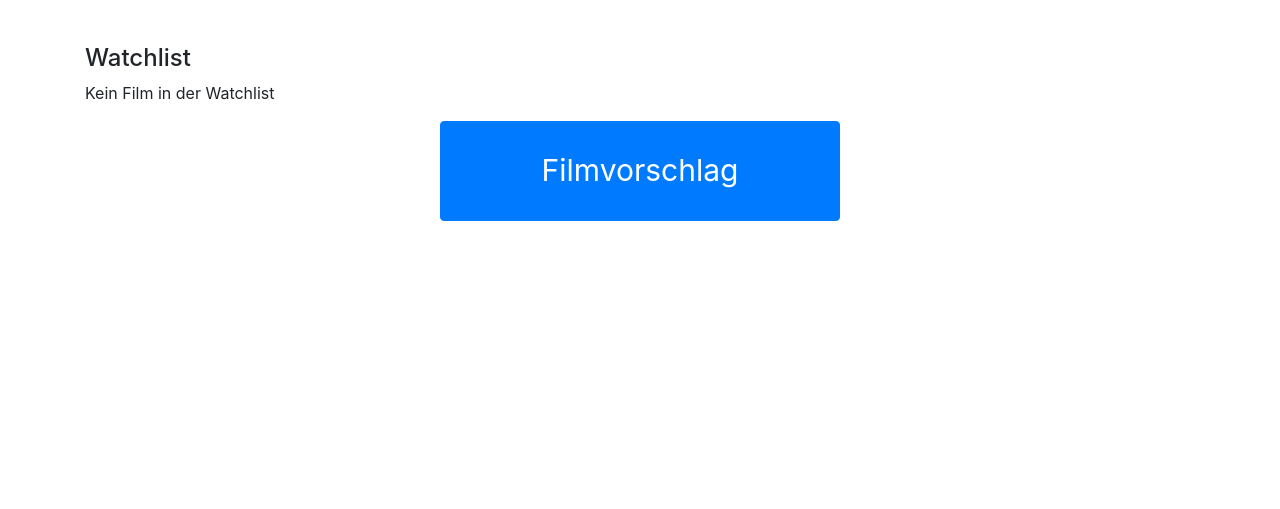
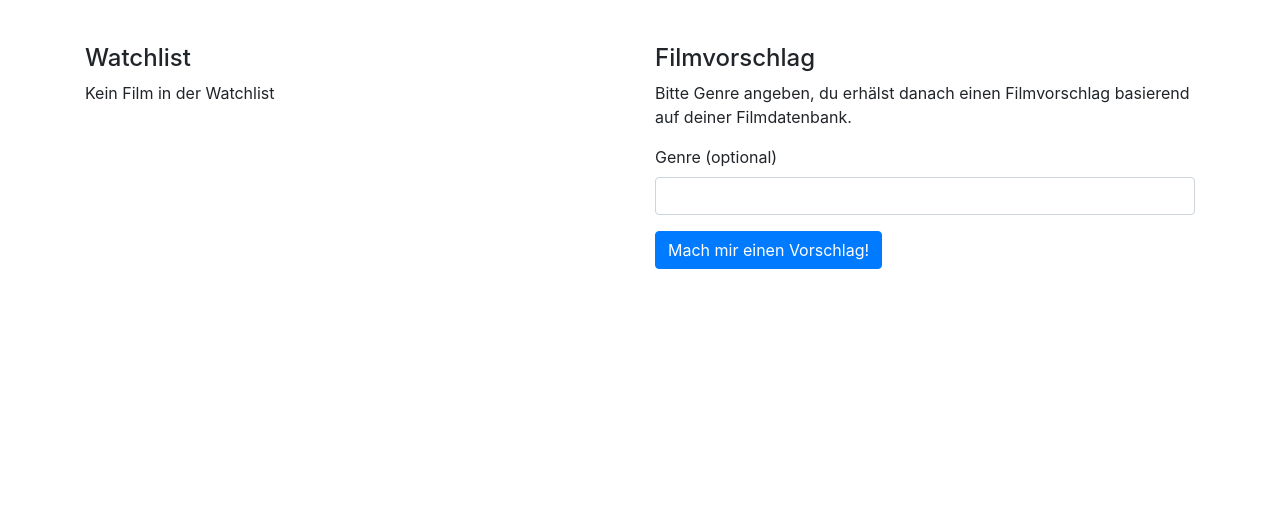
Before and after one commit to barboosa/prog2, a Flask app: page / in a window 1280 px wide. Shown: the part 56-565 px from the top of the page. Run offline with Flask 2, Linux system fonts and the light colour scheme; some libraries are stand-ins or nearby versions.

Commit message:
finished recommendation with genre input

```diff
--- a/data/movies.json
+++ b/data/movies.json
@@ -1 +1 @@
-[{"Title": "dasads", "Plot": "adsdasd", "Genre": "dasdas", "Year": "dasasd", "Director": "dasdas", "Actors": "adsads", "Id": 1, "Ratings": [{"Rating": "7", "Comment": ""}], "Watched": false, "Watchlist": false}, {"Title": "sdaads", "Plot": "asddas", "Genre": "dasdas", "Year": "dasdas", "Director": "dasdas", "Actors": "adsads", "Id": 2, "Ratings": [], "Watched": false, "Watchlist": false}]
+[{"Title": "adsads", "Plot": "asdads", "Genre": "asdads", "Year": "asddsa", "Director": "dsadas", "Actors": "dsadas", "Id": 1, "Ratings": [], "Watched": true, "Watchlist": false}, {"Title": "asddas", "Plot": "adsdas", "Genre": "dasdas", "Year": "dsasda", "Director": "asddas", "Actors": "sdasda", "Id": 2, "Ratings": [], "Watched": false, "Watchlist": false}, {"Title": "asddsa", "Plot": "dsadsa", "Genre": "Action", "Year": "adsads", "Director": "asdda", "Actors": "adsdas", "Id": 3, "Ratings": [{"Rating": "10", "Comment": ""}], "Watched": false, "Watchlist": false}]
--- a/main.py
+++ b/main.py
@@ -9,7 +9,8 @@ app = Flask("Movie Database")
 def index():
     watchlist = mv.get_watchlist()
     if request.method == 'POST':
-        movie_id = mv.get_movie_recommendation()
+        inputs = request.form.to_dict()
+        movie_id = mv.get_movie_recommendation(inputs["Genre"])
         if movie_id:
             return redirect(url_for('movie_by_id', movie_id=movie_id))
         else:
--- a/movie.py
+++ b/movie.py
@@ -95,37 +95,43 @@ def set_watched(movie_id):
 
 def delete_movie(movie_id):
     movies = load_movie_data()
-    for m in movies:
-        if m["Id"] == int(movie_id):
-            movies.remove(m)
-            break
-    save(movies)
+    # https://www.w3schools.com/python/python_lists_comprehension.asp (Comprehension anstatt for schleife mit append, alles was übereinstimmt mit if wird zur Liste hinzugefügt, Problem beim iterieren und gleichzeitigen löschen von liste)
+    data = [m for m in movies if m["Id"] != int(movie_id)]
+    save(data)
 
-def get_movie_recommendation():
+
+def get_movie_recommendation(genre):
     movies = load_movie_data()
     watchlist = get_watchlist()
     watched = get_watched_movies()
 
     if watchlist:
         recommended_list = watchlist
+        if genre:
+            recommended_list = [rl for rl in recommended_list if rl["Genre"] == genre]
     else:
         recommended_list = movies
+        if genre:
+            recommended_list = [rl for rl in recommended_list if genre and rl["Genre"] == genre]
 
     for w in watched:
         if w in recommended_list:
             recommended_list.remove(w)
 
     if recommended_list:
-        for rl in recommended_list:
-            if rl["Ratings"]:
-                rating_total = 0
-                for r in rl["Ratings"]:
-                    rating_total += float(r["Rating"])
-                rl["AverageRating"] = rating_total / len(rl["Ratings"])
-            else:
-                rl["AverageRating"] = 0
+        if len(recommended_list) == 1:
+            return recommended_list[0]["Id"]
+        else:
+            for rl in recommended_list:
+                if rl["Ratings"]:
+                    rating_total = 0
+                    for r in rl["Ratings"]:
+                        rating_total += float(r["Rating"])
+                    rl["AverageRating"] = rating_total / len(rl["Ratings"])
+                else:
+                    rl["AverageRating"] = 0
 
-        recommended_list = sorted(recommended_list, key=lambda k: k["AverageRating"], reverse=True)
-        return recommended_list[0]["Id"]
+            recommended_list = sorted(recommended_list, key=lambda k: k["AverageRating"], reverse=True)
+            return recommended_list[0]["Id"]
     else:
         return []
--- a/templates/index.html
+++ b/templates/index.html
@@ -27,10 +27,19 @@
             <p>Kein Film in der Watchlist</p>
             {% endif %}
         </div>
+        <div class="col">
+            <h4>Filmvorschlag</h4>
+            <p>Bitte Genre angeben, du erhälst danach einen Filmvorschlag basierend auf deiner Filmdatenbank.</p>
+            <form method="post">
+                <div class="form-group">
+                    <label for="Genre">Genre (optional)</label>
+                    <input type="text" class="form-control" id="Genre" name="Genre">
+                </div>
+                <button type="submit" class="btn btn-primary">Mach mir einen Vorschlag!</button>
+            </form>
+        </div>
     </div>
     <div style="text-align: center">
-        <form style="display: inline;" method="post">
-            <button type="submit" class="btn btn-primary" style="width: 400px; height: 100px; font-size: 30px">Filmvorschlag</button>
-        </form>
+
     </div>
 {% endblock %}
--- a/templates/movies.html
+++ b/templates/movies.html
@@ -6,6 +6,7 @@
     <table class="table clickable-table table-striped table-bordered table-sm" cellspacing="0" width="100%">
         <thead>
             <tr>
+                <th width="30">ID</th>
                 <th width="250">Titel</th>
                 <th>Handlung</th>
                 <th>Release</th>
@@ -16,6 +17,7 @@
         <tbody>
             {% for movie in movies %}
                 <tr href="{{ url_for('movie_by_id', movie_id=movie.Id) }}">
+                    <td>{{ movie.Id }}</td>
                     <td>{{ movie.Title }}</td>
                     <td>{{ movie.Plot }}</td>
                     <td>{{ movie.Year }}</td>
```
